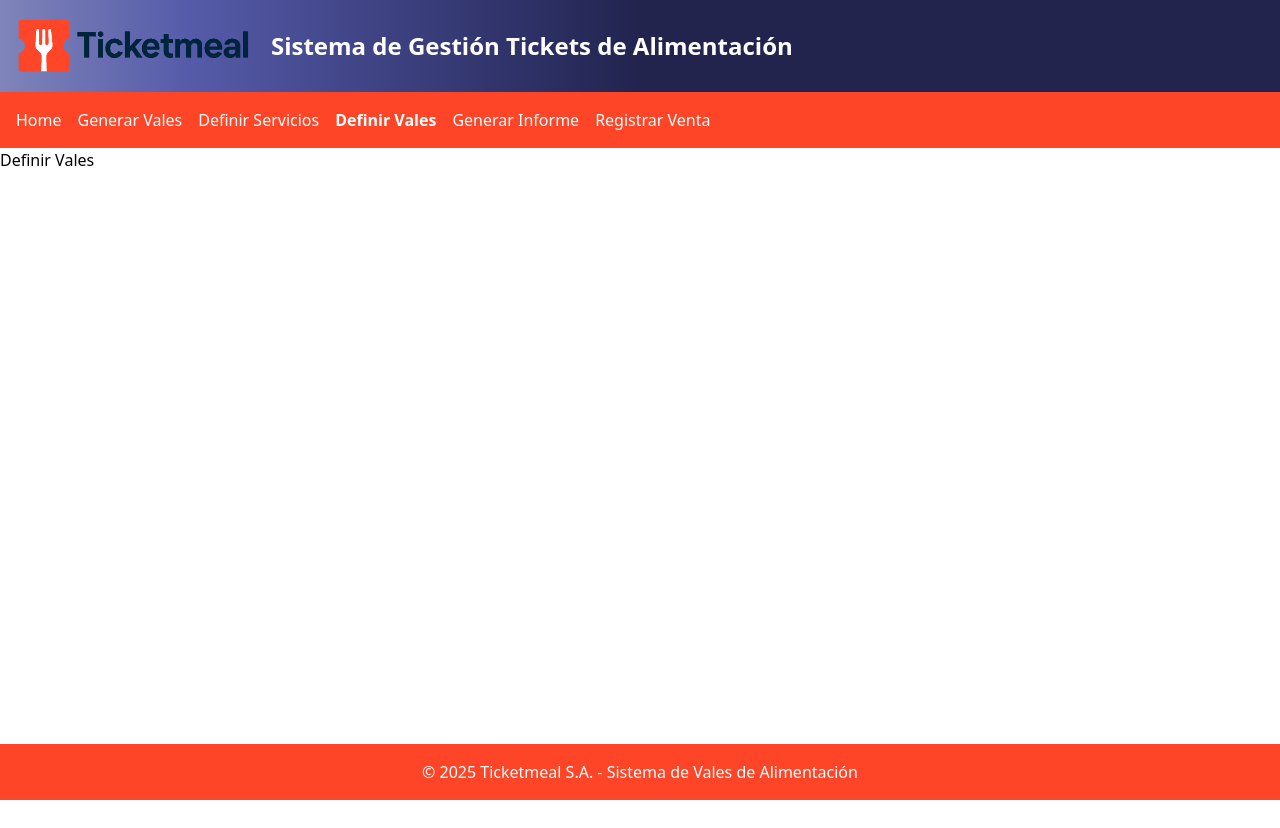
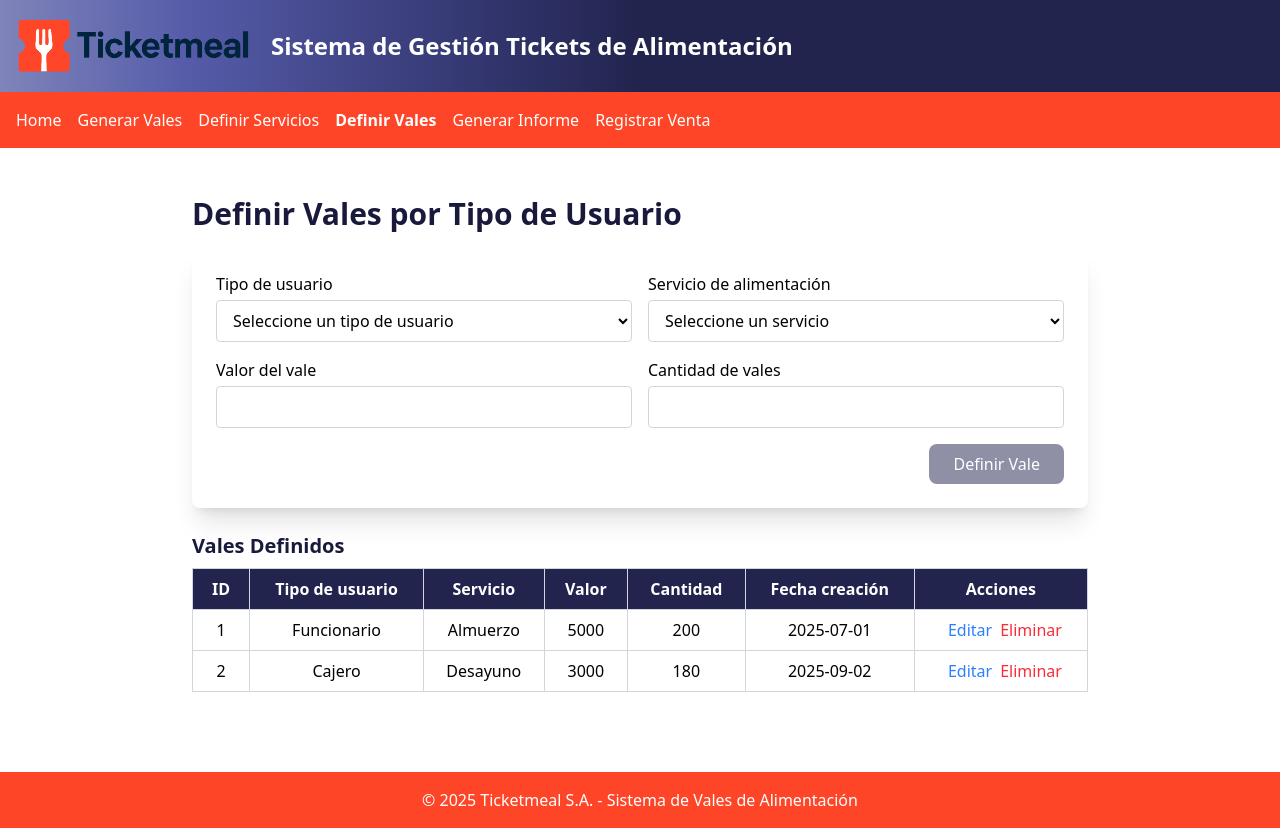
Before and after one commit to estebanovic/Sistema-vales-entrega-2, a React (Vite) app: page /definir-vales in a window 1280 px wide. Before the commit the page ends 800 px from the top, so only its background shows below. Built offline with nearby package versions, Linux system fonts and the light colour scheme.

Commit message:
Definir Vales por Tipo de Usuario

```diff
--- a/src/pages/definirVales.jsx
+++ b/src/pages/definirVales.jsx
@@ -1,7 +1,114 @@
+import React, { useState } from 'react';
+
 export default function DefinirVales() {
+    const [valesDefinidos, setValesDefinidos] = useState([
+        { id: 1, tipoUsuario: 'Funcionario', servicioAlimentacion: 'Almuerzo', valorVale: 5000, cantidadVales: 200, fechaCreacion: '2025-07-01' },
+        { id: 2, tipoUsuario: 'Cajero', servicioAlimentacion: 'Desayuno', valorVale: 3000, cantidadVales: 180, fechaCreacion: '2025-09-02' }
+    ]);
+    const [tipoUsuario, setTipoUsuario] = useState('');
+    const [servicioAlimentacion, setServicioAlimentacion] = useState('');
+    const [valorVale, setValorVale] = useState('');
+    const [cantidadVales, setCantidadVales] = useState('');
+
+    const defineVale = (tipoUsuario, servicioAlimentacion, valorVale, cantidadVales) => {
+        const nuevoVale = {
+            id: valesDefinidos.length + 1,
+            tipoUsuario,
+            servicioAlimentacion,
+            valorVale,
+            fechaCreacion: new Date().toISOString().split('T')[0],
+            cantidadVales
+        };
+        setValesDefinidos([...valesDefinidos, nuevoVale]);
+    };
+
+    const deleteVale = (id) => {
+        setValesDefinidos(valesDefinidos.filter(vale => vale.id !== id));
+    }
+
     return (
-    <div>
-        <h1>Definir Vales</h1>
-    </div>
+        <div className="px-6 py-12">
+            <div className="w-4xl mx-auto">
+                <h1 className='text-3xl font-bold text-brand-blue-700 mb-4'>Definir Vales por Tipo de Usuario</h1>
+                <div className="bg-white shadow-xl rounded-lg w-full p-6">
+                    <form className="space-y-4" onSubmit={(e) => {
+                        e.preventDefault();
+                        defineVale(tipoUsuario, servicioAlimentacion, valorVale, cantidadVales);
+                    }}>
+                        <div className="grid grid-cols-2 gap-4">
+                            <div>
+                                <label htmlFor="usuario">Tipo de usuario</label>
+                                <select id="usuario" className="w-full border border-gray-300 rounded px-3 py-2 mt-1" value={tipoUsuario} onChange={(e) => setTipoUsuario(e.target.value)}>
+                                    <option value="">Seleccione un tipo de usuario</option>
+                                    <option value="Funcionario">Funcionario</option>
+                                    <option value="Cajero">Cajero</option>
+                                    <option value="Administrador">Administrador</option>
+                                </select>
+                            </div>
+                            <div>
+                                <label htmlFor="servicio">Servicio de alimentación</label>
+                                <select id="servicio" className="w-full border border-gray-300 rounded px-3 py-2 mt-1" value={servicioAlimentacion} onChange={(e) => setServicioAlimentacion(e.target.value)}>
+                                    <option value="">Seleccione un servicio</option>
+                                    <option value="Desayuno">Desayuno</option>
+                                    <option value="Almuerzo">Almuerzo</option>
+                                    <option value="Once">Once</option>
+                                    <option value="Cena">Cena</option>
+                                </select>
+                            </div>
+                        </div>
+                        <div className="grid grid-cols-2 gap-4">
+                            <div>
+                                <label htmlFor="valor">Valor del vale</label>
+                                <input type="number" id="valor" className="w-full border border-gray-300 rounded px-3 py-2 mt-1" value={valorVale} onChange={(e) => setValorVale(e.target.value)} />
+                            </div>
+                            <div>
+                                <label htmlFor="cantidad">Cantidad de vales</label>
+                                <input type="number" id="cantidad" className="w-full border border-gray-300 rounded px-3 py-2 mt-1" value={cantidadVales} onChange={(e) => setCantidadVales(e.target.value)} />
+                            </div>
+                        </div>
+                        <div className="flex justify-end">
+                            <button
+                                type="submit"
+                                className={`bg-brand-blue-500 text-white px-6 py-2 rounded-lg focus:outline-none focus:ring-2 focus:ring-brand-blue-500  ${(!tipoUsuario || !servicioAlimentacion || !valorVale || !cantidadVales) ? 'opacity-50 cursor-not-allowed' : 'hover:bg-brand-blue-600'}`}
+                                disabled={!tipoUsuario || !servicioAlimentacion || !valorVale || !cantidadVales}
+                            >
+                                Definir Vale
+                            </button>
+                        </div>
+                    </form>
+                </div>
+                <h3 className='text-xl font-semibold text-brand-blue-700 mb-2 mt-6'>Vales Definidos</h3>
+
+                <table className="min-w-full table-fixed">
+                    <thead>
+                        <tr className="bg-brand-blue-500 text-white">
+                            <th className="px-4 py-2 border border-gray-300">ID</th>
+                            <th className="px-4 py-2 border border-gray-300">Tipo de usuario</th>
+                            <th className="px-4 py-2 border border-gray-300">Servicio</th>
+                            <th className="px-4 py-2 border border-gray-300">Valor</th>
+                            <th className="px-4 py-2 border border-gray-300">Cantidad</th>
+                            <th className="px-4 py-2 border border-gray-300">Fecha creación</th>
+                            <th className="px-4 py-2 border border-gray-300">Acciones</th>
+                        </tr>
+                    </thead>
+                    <tbody>
+                        {valesDefinidos.map((vale) => (
+                            <tr key={vale.id} className="text-center border-b">
+                                <td className="px-4 py-2 border border-gray-300">{vale.id}</td>
+                                <td className="px-4 py-2 border border-gray-300">{vale.tipoUsuario}</td>
+                                <td className="px-4 py-2 border border-gray-300">{vale.servicioAlimentacion}</td>
+                                <td className="px-4 py-2 border border-gray-300">{vale.valorVale}</td>
+                                <td className="px-4 py-2 border border-gray-300">{vale.cantidadVales}</td>
+                                <td className="px-4 py-2 border border-gray-300">{vale.fechaCreacion}</td>
+                                <td className="px-4 py-2 border border-gray-300">
+                                    <button className="text-blue-500 hover:underline hover:cursor-pointer mx-2">Editar</button>
+                                    <button className="text-red-500 hover:underline hover:cursor-pointer" onClick={() => deleteVale(vale.id)}>Eliminar</button>
+                                </td>
+                            </tr>
+                        ))}
+                    </tbody>
+                </table>
+            </div>
+        </div>
     );
 }
--- a/src/pages/imprimirVales.jsx
+++ b/src/pages/imprimirVales.jsx
@@ -1,6 +1,6 @@
 import React, { useState } from 'react';
 
-function ImprimirVales() {
+export default function ImprimirVales() {
     const [valesGenerados, setValesGenerados] = useState([]);
     const [tipoUsuario, setTipoUsuario] = useState('');
     const [cantidad, setCantidad] = useState('');
@@ -192,25 +192,25 @@ function ImprimirVales() {
 
                 <table className="min-w-full table-auto">
                     <thead>
-                        <tr className="bg-brand-blue-500 text-white">
-                            <th className="px-4 py-2">ID Vale</th>
-                            <th className="px-4 py-2">Tipo Usuario</th>
-                            <th className="px-4 py-2">Cantidad</th>
-                            <th className="px-4 py-2">Servicio</th>
-                            <th className="px-4 py-2">Hora Emisión</th>
-                            <th className="px-4 py-2">Observaciones</th>
+                        <tr className="bg-brand-blue-500 text-white ">
+                            <th className="px-4 py-2 border border-gray-300">ID Vale</th>
+                            <th className="px-4 py-2 border border-gray-300">Tipo Usuario</th>
+                            <th className="px-4 py-2 border border-gray-300">Cantidad</th>
+                            <th className="px-4 py-2 border border-gray-300">Servicio</th>
+                            <th className="px-4 py-2 border border-gray-300">Hora Emisión</th>
+                            <th className="px-4 py-2 border border-gray-300">Observaciones</th>
                             <th className="px-4 py-2">Acciones</th>
                         </tr>
                     </thead>
                     <tbody>
                         {valesGenerados.map((vale) => (
-                            <tr key={vale.id} className="border-b hover:bg-gray-100">
-                                <td className="px-4 py-2 text-center">{vale.id}</td>
-                                <td className="px-4 py-2 text-center">{vale.tipoUsuario}</td>
-                                <td className="px-4 py-2 text-center">{vale.cantidad}</td>
-                                <td className="px-4 py-2 text-center">{vale.servicioAlimentacion}</td>
-                                <td className="px-4 py-2 text-center">{vale.horaEmision}</td>
-                                <td className="px-4 py-2 text-center">{vale.observaciones || 'N/A'}</td>
+                            <tr key={vale.id} className="hover:bg-gray-100">
+                                <td className="px-4 py-2 text-center border border-gray-300">{vale.id}</td>
+                                <td className="px-4 py-2 text-center border border-gray-300">{vale.tipoUsuario}</td>
+                                <td className="px-4 py-2 text-center border border-gray-300">{vale.cantidad}</td>
+                                <td className="px-4 py-2 text-center border border-gray-300">{vale.servicioAlimentacion}</td>
+                                <td className="px-4 py-2 text-center border border-gray-300">{vale.horaEmision}</td>
+                                <td className="px-4 py-2 text-center border border-gray-300">{vale.observaciones || 'N/A'}</td>
                                 <td className="px-4 py-2 text-center">
                                     <button className="text-brand-blue-500 hover:underline hover:cursor-pointer" onClick={() => imprimirVale(vale)}>Imprimir</button>
                                 </td>
@@ -223,4 +223,3 @@ function ImprimirVales() {
         </div>
     );
 }
-export default ImprimirVales;
```
Also changed, not shown: src/pages/definirServicios.jsx (+15 -15 lines).
